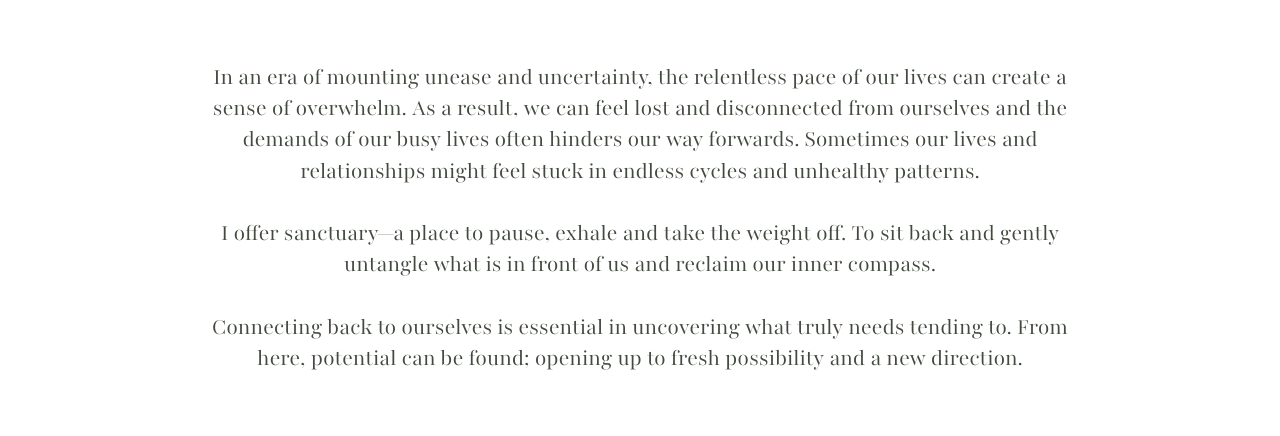
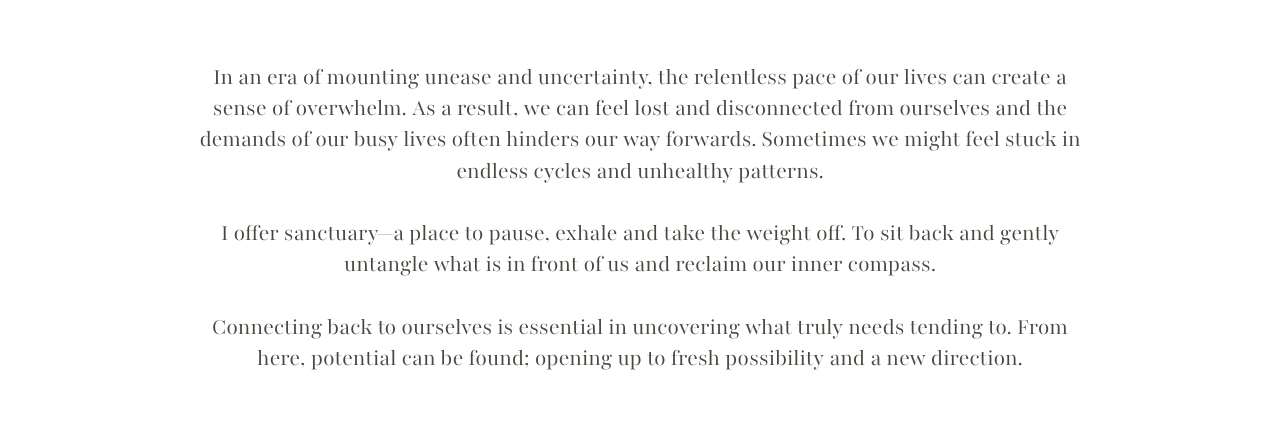
Before and after one commit to aryanchegini/sorayas-website, a plain HTML site: page index.html in a window 1280 px wide. Shown: the part 802-1238 px from the top of the page. Drawn offline with Linux system fonts and the light colour scheme; grey boxes are pictures that could not be loaded.

Commit message:
Simple text change

```diff
--- a/index.html
+++ b/index.html
@@ -71,9 +71,8 @@
                 In an era of mounting unease and uncertainty, the relentless
                 pace of our lives can create a sense of overwhelm. As a result,
                 we can feel lost and disconnected from ourselves and the demands
-                of our busy lives often hinders our way forwards. Sometimes our
-                lives and relationships might feel stuck in endless cycles and
-                unhealthy patterns.
+                of our busy lives often hinders our way forwards. Sometimes we
+                might feel stuck in endless cycles and unhealthy patterns.
                 <br /><br />
                 I offer sanctuary—a place to pause, exhale and take the weight
                 off. To sit back and gently untangle what is in front of us and
@@ -323,7 +322,7 @@
                 class="img-in-link"
             /></a>
             <img
-                style="width: 100%;"
+              style="width: 100%"
               src="./assets/images/BACP Logo - 405641.png"
               alt="BACP Accreditation - 405641"
             />
```
Lines whose indentation alone changed are shown as unchanged.
